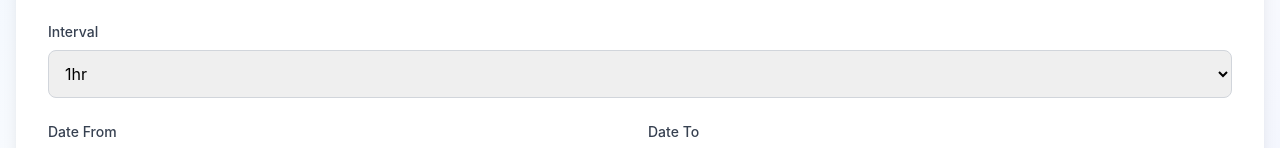
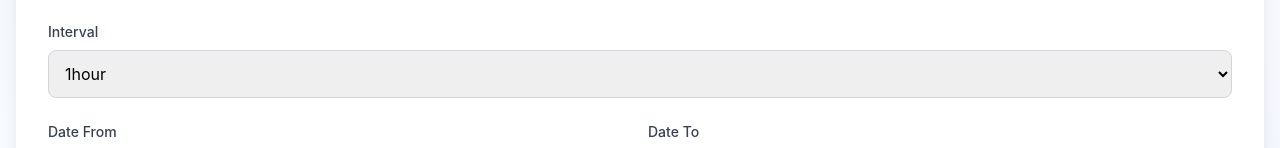
Before and after one commit to Jason-Z1/DataPulse, a React (Create React App) app in the folder stock-search-app/: page / in a window 1280 px wide. Shown: the part 317-465 px from the top of the page. Built offline with nearby package versions, Linux system fonts and the light colour scheme.

Commit message:
small tweak

```diff
--- a/stock-search-app/src/StockSearchEngine.jsx
+++ b/stock-search-app/src/StockSearchEngine.jsx
@@ -2,13 +2,13 @@ import React, { useState } from 'react';
 import { Search, Download, TrendingUp, Table, X } from 'lucide-react';
 import { LineChart, Line, XAxis, YAxis, CartesianGrid, Tooltip, ResponsiveContainer, Legend } from 'recharts';
 
-const INTERVALS = ["1hr", "5min", "1d", "1w"];
+const INTERVALS = ["1hour", "5min", "1d", "1w"];
 const METRICS = ["open", "high", "low", "close", "volume"];
 
 const StockSearchEngine = () => {
   const [searchQuery, setSearchQuery] = useState('');
   const [selectedCompanies, setSelectedCompanies] = useState([]); // Array of symbols
-  const [interval, setInterval] = useState("1hr");
+  const [interval, setInterval] = useState("1hour");
   const [dateFrom, setDateFrom] = useState('2005-01-01');
   const [dateTo, setDateTo] = useState('2005-01-10');
   const [selectedMetrics, setSelectedMetrics] = useState([...METRICS]);
```
Also changed, not shown: 1 other file (tests, documents, lock files or other folders).
